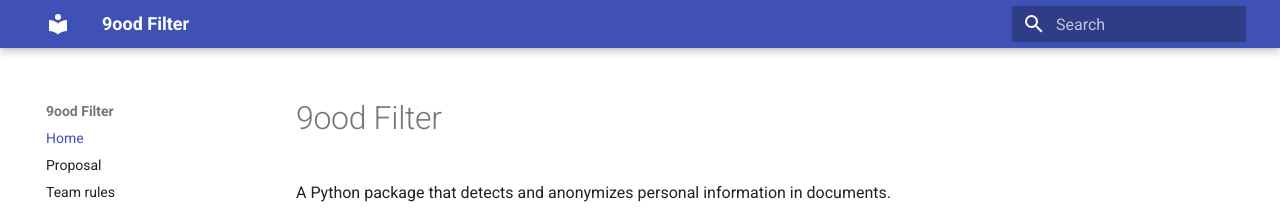
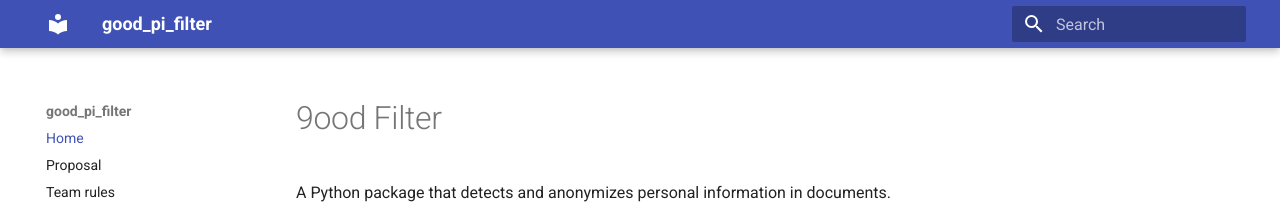
Before and after one commit to KimHyunSung0406/9ood, an MkDocs documentation site: the page built from docs/index.md, in a window 1280 px wide. Shown: the top 208 px of the page. Built offline with MkDocs 1.6.1 and Material for MkDocs 9.7.7, drawn with Linux system fonts in a browser that asks for light colours.

Commit message:
Rename site_name from '9ood Filter' to 'good_pi_filter'

```diff
--- a/mkdocs.yml
+++ b/mkdocs.yml
@@ -1,4 +1,4 @@
-site_name: 9ood Filter
+site_name: good_pi_filter
 site_url: https://KimHyunSung0406.github.io/9ood/
 
 theme:
```
